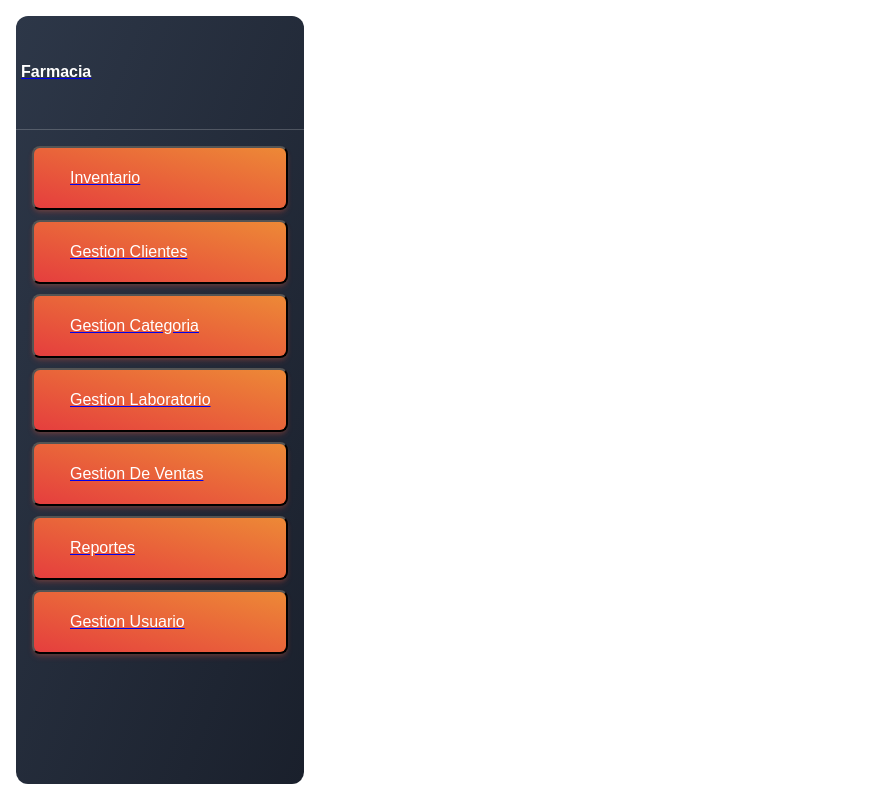
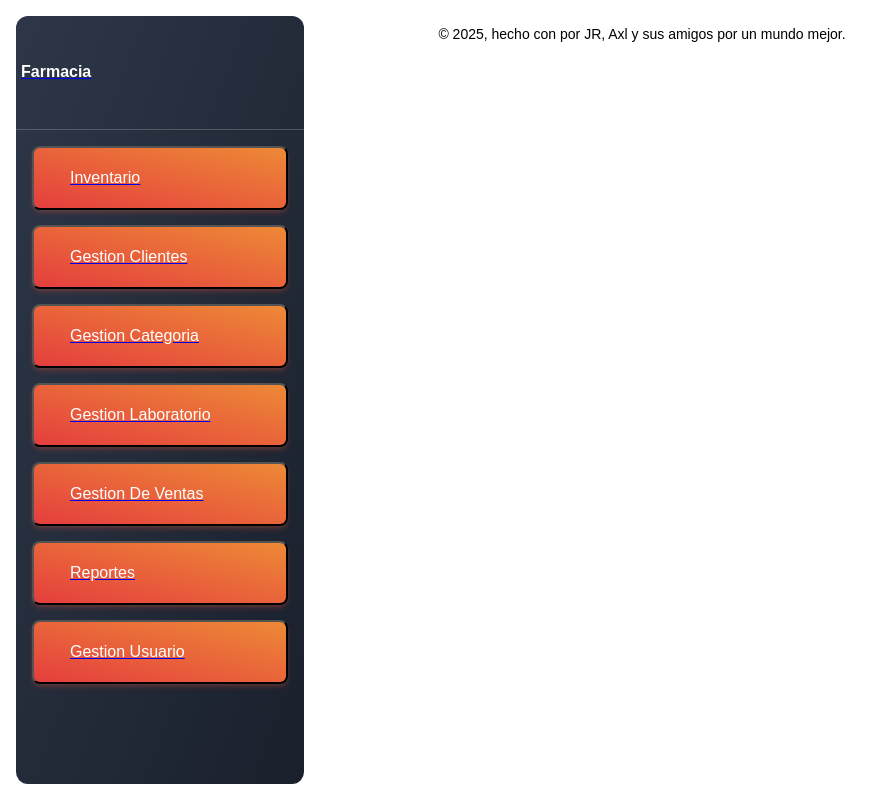
Before and after one commit to JesusRodrigoV/SistemaFarmaciaJRFrontend, an Angular app: page / in a window 1280 px wide. Shown: the whole page, without its empty margins (0-888 px from the left). Built offline with nearby package versions, Linux system fonts and the light colour scheme.

Commit message:
Diseño footer agregado

```diff
--- a/src/app/app.component.html
+++ b/src/app/app.component.html
@@ -9,7 +9,7 @@
     </div>
     <div class="footer-container">
       <footer>
-        <!---<app-footer></app-footer>--->
+        <app-footer />
       </footer>
     </div>
   </div>
--- a/src/app/app.component.ts
+++ b/src/app/app.component.ts
@@ -1,10 +1,11 @@
 import { Component, Renderer2 } from "@angular/core";
 import { RouterOutlet } from "@angular/router";
 import { NavbarComponent } from "./src/navbar";
+import { FooterComponent } from "./src/footer";
 
 @Component({
 	selector: "app-root",
-	imports: [RouterOutlet, NavbarComponent],
+	imports: [RouterOutlet, NavbarComponent, FooterComponent],
 	templateUrl: "./app.component.html",
 	styleUrl: "./app.component.scss",
 })
--- /dev/null
+++ b/src/app/src/footer/footer.component.html
@@ -0,0 +1,9 @@
+<div class="footer-container">
+  <p class="copyrigth-container">
+    © 2025, hecho con
+    <i class="bx bxs-heart"></i>
+    por JR,
+    <a class="link-container">Axl y sus amigos</a>
+    por un mundo mejor.
+  </p>
+</div>
--- /dev/null
+++ b/src/app/src/footer/footer.component.scss
@@ -0,0 +1,42 @@
+.footer-container {
+  display: flex;
+  width: 100%;
+  align-items: center;
+  justify-content: center;
+  gap: 6px;
+  padding-left: 2px;
+  padding-right: 2px;
+}
+
+.copyrigth-container {
+  display: block;
+  -webkit-font-smoothing: antialiased;
+  -moz-osx-font-smoothing: grayscale;
+  font-family: sans-serif;
+  font-size: 14px;
+  line-height: 24px;
+  font-weight: 400;
+  color: inherit;
+}
+
+.link-container {
+  transition-property: color;
+  transition-duration: 0.3s;
+  cursor: pointer;
+}
+
+.link-container:hover {
+  color: #3b82f6;
+}
+
+i {
+  transition: color 0.2s ease-in-out;
+}
+i:hover {
+  color: red;
+}
+@media (min-width: 768px) {
+  .flex-container {
+    justify-content: space-between;
+  }
+}
--- /dev/null
+++ b/src/app/src/footer/footer.component.ts
@@ -0,0 +1,12 @@
+import { ChangeDetectionStrategy, Component } from '@angular/core';
+
+@Component({
+  selector: 'app-footer',
+  imports: [],
+  templateUrl: './footer.component.html',
+  styleUrl: './footer.component.scss',
+  changeDetection: ChangeDetectionStrategy.OnPush
+})
+export class FooterComponent {
+
+}
--- /dev/null
+++ b/src/app/src/footer/index.ts
@@ -0,0 +1 @@
+export * from "./footer.component";
--- a/src/app/src/navbar/navbar-element/navbar-element.component.scss
+++ b/src/app/src/navbar/navbar-element/navbar-element.component.scss
@@ -17,7 +17,7 @@ i {
   text-align: center; /* center */
   font-size: 0.75rem; /* text-xs */
   margin-top: 10px;
-  margin-botom: 15px;
+  margin-bottom: 15px;
   padding: 2px 4px 2px 20px;
   border-radius: 0.5rem; /* rounded-lg */
   color: #ffffff; /* text-white */
```
Also changed, not shown: src/app/src/services/inventario.service.ts (added, +8 -0 lines), 2 other files (tests, documents, lock files or other folders).
